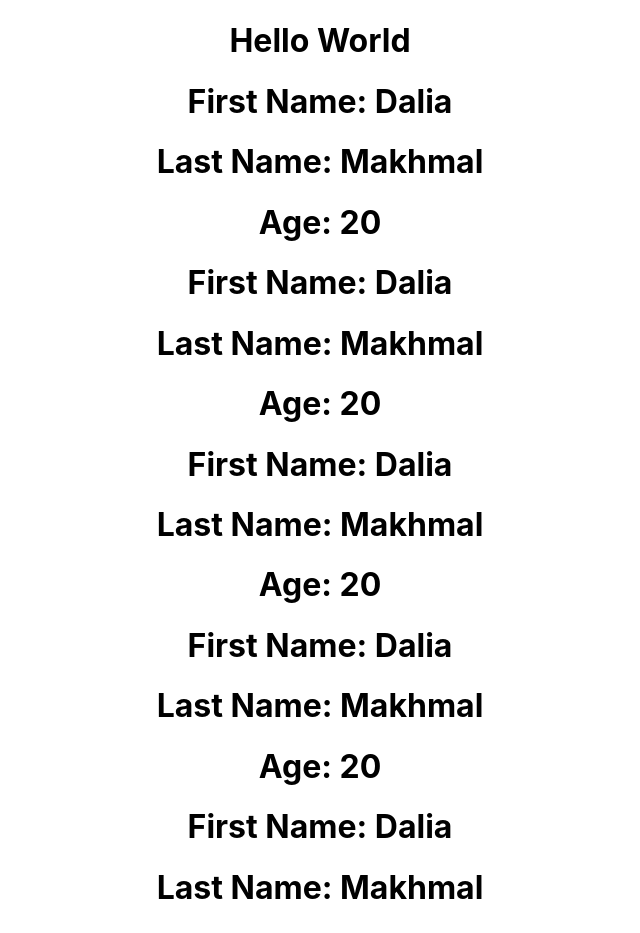
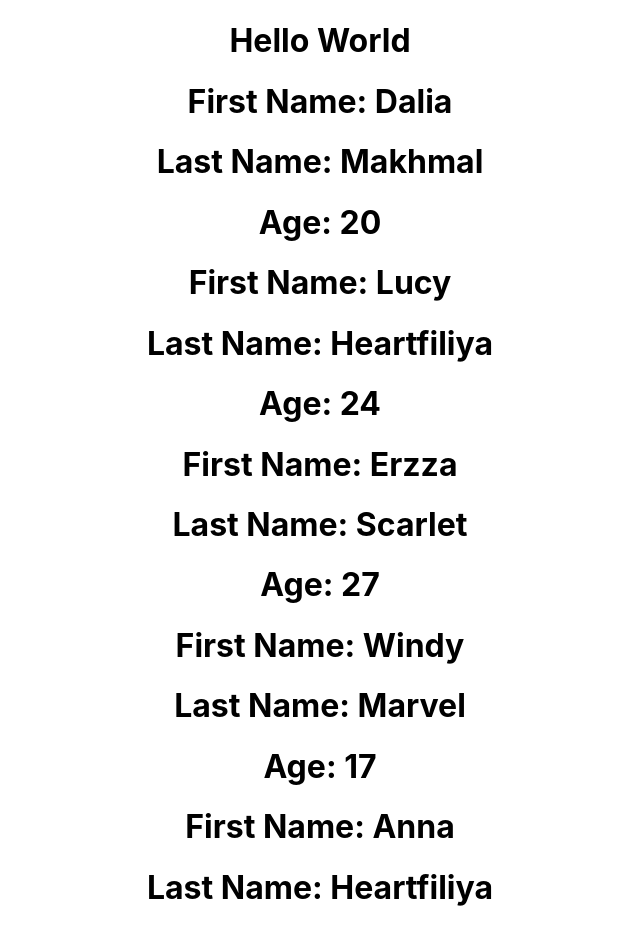
Before and after one commit to CodeCharmC/React0, a React (Create React App) app: page / in a window 1280 px wide. Shown: the top 933 px of the page, without its empty margins (320-960 px from the left). Built offline with nearby package versions, Linux system fonts and the light colour scheme.

Commit message:
Custom component; Giving the component the props

```diff
--- a/src/App.js
+++ b/src/App.js
@@ -1,13 +1,15 @@
 import './App.css';
+
+{/*props: props allows us to pass data from one component to another dynamically*/}
 
 
 {/*here Person is a component*/}
-const Person = () => {
+const Person = (props) => {
   return (
     <>
-      <h1>First Name: Dalia</h1>
-      <h1>Last Name: Makhmal</h1>
-      <h1>Age: 20</h1>
+      <h1>First Name: {props.firstName}</h1>
+      <h1>Last Name: {props.lastName}</h1>
+      <h1>Age: {props.age}</h1>
     </>
   )
 }
@@ -18,11 +20,13 @@ const App = () => {
     <div className="App">
       <h1>Hello World</h1>
       {/*And we can call the component*/}
-      <Person/>
-      <Person/>
-      <Person/>
-      <Person/>
-      <Person/>
+      <Person firstName='Dalia' lastName='Makhmal' age='20' />
+      {/*Here firstName, lastName and age are props or properties or attributes of this person component*/}
+      <Person firstName='Lucy' lastName='Heartfiliya' age='24'/>
+      <Person firstName='Erzza' lastName='Scarlet' age='27'/>
+      <Person firstName='Windy' lastName='Marvel' age='17'/>
+      <Person firstName='Anna' lastName='Heartfiliya' age='345'/>
+      <Person firstName='Mavis' lastName='vermilion' age='320'/>
     </div>
   );
 }
```
